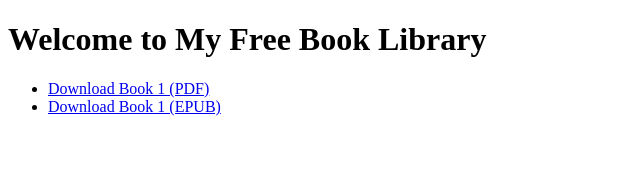
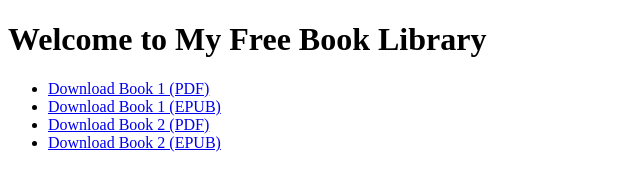
Before and after one commit to Max413-tech/library, a plain HTML site: page index.html in a window 1280 px wide. Shown: the whole page, without its empty margins (0-640 px from the left). Drawn offline with Linux system fonts and the light colour scheme.

Commit message:
Update index.html

```diff
--- a/index.html
+++ b/index.html
@@ -7,10 +7,12 @@
 </head>
 <body>
     <h1>Welcome to My Free Book Library</h1>
-    <ul>
-        <li><a href="files/book1.pdf" download>Download Book 1 (PDF)</a></li>
-        <li><a href="files/book1.epub" download>Download Book 1 (EPUB)</a></li>
-        <!-- Add more books here -->
-    </ul>
+   <ul>
+    <li><a href="files/book1.pdf" download>Download Book 1 (PDF)</a></li>
+    <li><a href="files/book1.epub" download>Download Book 1 (EPUB)</a></li>
+    <li><a href="files/book2.pdf" download>Download Book 2 (PDF)</a></li>
+    <li><a href="files/book2.epub" download>Download Book 2 (EPUB)</a></li>
+    <!-- Add more books here -->
+</ul>
 </body>
 </html>
```
